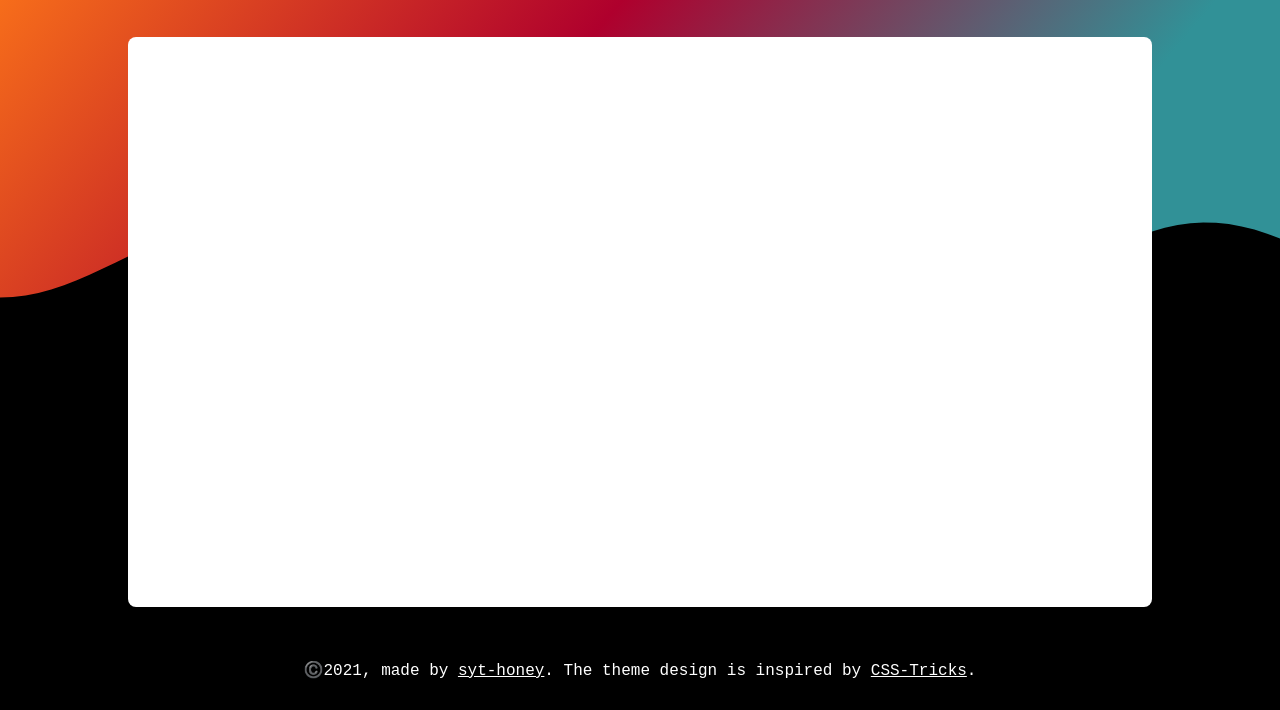
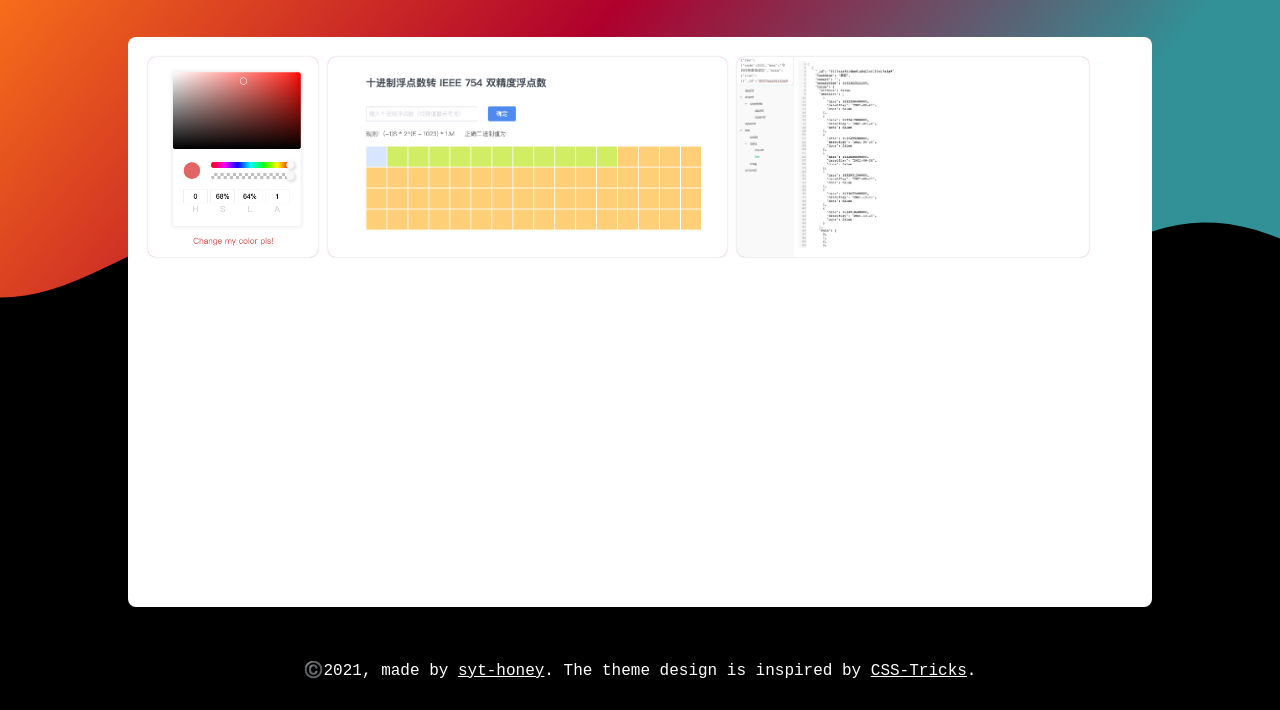
Before and after one commit to syt-honey/games, a plain HTML site: page index.html in a window 1280 px wide. Shown: the part 90-800 px from the top of the page. Drawn offline with Linux system fonts and the light colour scheme; files whose address does not match are found by name.

Commit message:
fix: fix the image load error

```diff
--- /dev/null
+++ b/index.js
@@ -0,0 +1,50 @@
+import { inspList } from "./config.js";
+
+(function (){
+
+    // 用于存储已经预加载过的图片
+    const insContainer = document.getElementById('inspiration-list');
+    const list = inspList.map(item => item.src);
+
+    // 预加载图片完后生成图片标签并插入文档
+    Promise.all(list).then(imgSrcList => {
+        imgSrcList.forEach((src, index) => {
+            preloadImg(src).then((imgSrc) => {
+                const parentFragment = document.createDocumentFragment();
+                const outerDiv = document.createElement('div');
+                outerDiv.classList.add('ins-item-container');
+                outerDiv.setAttribute('ins-name', inspList[index].name);
+
+                outerDiv.style.width = `${imgSrc.naturalWidth * 200 / imgSrc.naturalHeight}px`;
+                outerDiv.style.flexGrow = `${imgSrc.naturalWidth * 200 / imgSrc.naturalHeight}`;
+
+                // 设置该元素的宽高为图片的宽高以撑起整个外围 div 的宽高
+                const innerDiv = document.createElement('div');
+                innerDiv.style.paddingBottom = `${imgSrc.naturalHeight / imgSrc.naturalWidth * 100}%`;
+
+                outerDiv.appendChild(innerDiv);
+                outerDiv.appendChild(imgSrc);
+                parentFragment.appendChild(outerDiv);
+
+                outerDiv.addEventListener('click', () => window.open(inspList[index].link));
+
+                insContainer.append(parentFragment);
+            });
+        });
+    });
+
+    // 预加载图片，返回已经加载的图片资源
+    function preloadImg (imgSrc) {
+        return new Promise(resolve => {
+            let img = new Image();
+            img.src = imgSrc;
+            if(img.complete) {
+                resolve(img);
+            } else {
+                img.onload = function() {
+                    resolve(img);
+                };
+            }
+        });
+    }
+})();
```
Also changed, not shown: index.html (indentation only).
